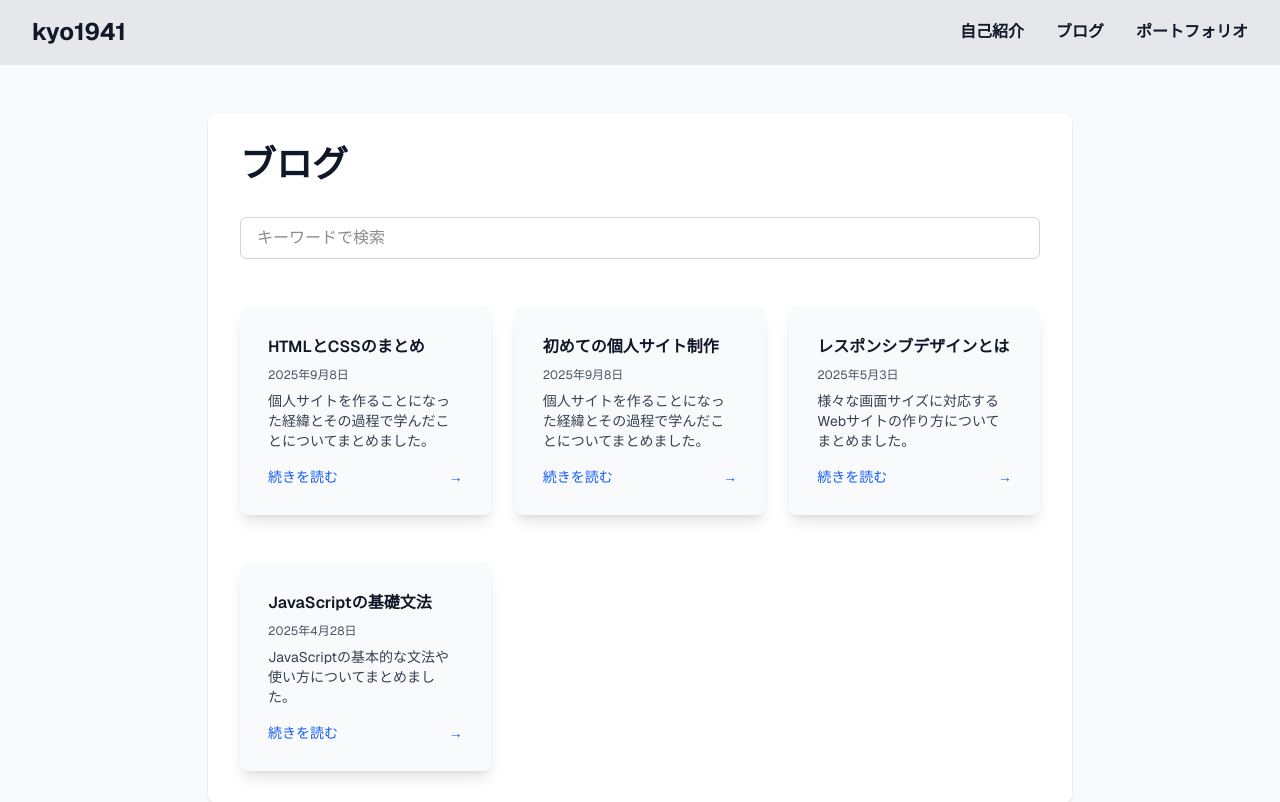
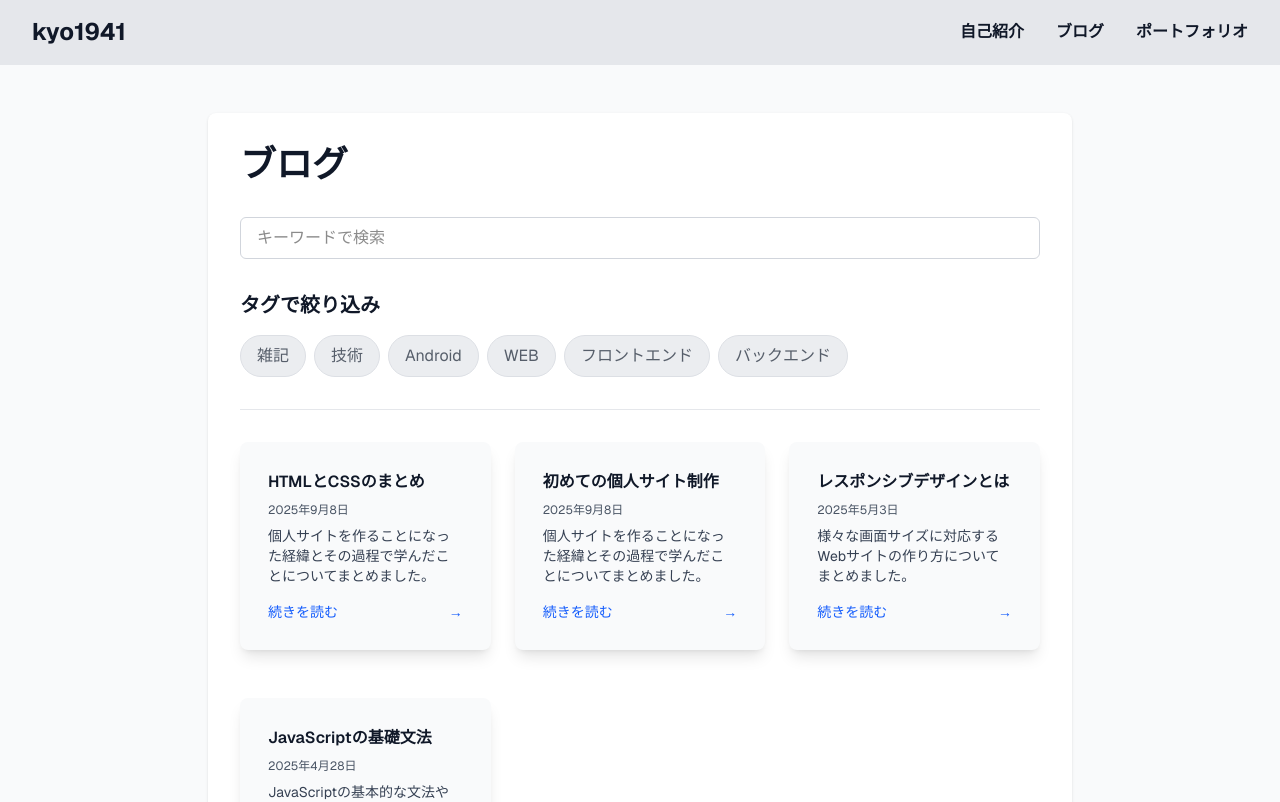
Before and after one commit to kyo1941/my-page, a Next.js app in the folder frontend/: page /blog in a window 1280 px wide. Shown: the top 802 px of the page. Built offline with nearby package versions, Linux system fonts and the light colour scheme.

Commit message:
feat: タグ選択のフロントのみ実装

```diff
--- a/frontend/src/app/blog/page.tsx
+++ b/frontend/src/app/blog/page.tsx
@@ -1,6 +1,7 @@
 import Header from "../header";
 import BlogSection from "../components/blog/BlogSection";
-import SearchSection from "../components/blog/SearchSection";
+import TextSearchSection from "../components/blog/TextSearchSection";
+import TagSearchSection from "../components/blog/TagSearchSection";
 
 export default function BlogPage() {
   return (
@@ -11,8 +12,12 @@ export default function BlogPage() {
 
           <h1 className="text-4xl font-bold mb-8 text-gray-900">ブログ</h1>
 
-          <section className="pb-6 mb-6">
-            <SearchSection />
+          <section className="pb-2 mb-2">
+            <TextSearchSection />
+          </section>
+
+          <section className="border-b border-gray-200 pb-8 mb-8">
+            <TagSearchSection />
           </section>
 
           <section>
--- /dev/null
+++ b/frontend/src/app/components/blog/TagSearchSection.tsx
@@ -0,0 +1,43 @@
+"use client";
+
+import { TAGS, Tag } from "../../data/tagData";
+import { useState } from "react";
+
+interface TagSearchSectionProps {
+  onTagSelect?: (tags: Tag[]) => void;
+}
+
+export default function TagSearchSection({ onTagSelect = () => {} }: TagSearchSectionProps) {
+  const [selectedTags, setSelectedTags] = useState<Tag[]>([]);
+
+  const handleTagClick = (tag: Tag) => {
+    const newSelectedTags = selectedTags.includes(tag)
+      ? selectedTags.filter((t) => t !== tag)
+      : [...selectedTags, tag];
+    setSelectedTags(newSelectedTags);
+    onTagSelect(newSelectedTags);
+  };
+
+  return (
+    <div>
+        <div className="mt-6">
+            <h2 className="text-xl font-semibold mb-4 text-gray-900">タグで絞り込み</h2>
+            <div className="flex flex-wrap gap-2">
+                {TAGS.map((tag) => (
+                    <button
+                        key={tag}
+                        onClick={() => handleTagClick(tag)}
+                        className={`px-4 py-2 rounded-full border transition-colors duration-300 ${
+                            selectedTags.includes(tag)
+                                ? 'bg-blue-600 text-white border-blue-600'
+                                : 'bg-gray-200 text-gray-800 border-gray-300 hover:bg-gray-200 opacity-75'
+                        }`}
+                    >
+                        {tag}
+                    </button>
+                ))}
+            </div>
+        </div>
+    </div>
+  );
+}
--- a/frontend/src/app/components/blog/SearchSection.tsx
+++ b/frontend/src/app/components/blog/TextSearchSection.tsx
@@ -1,5 +1,5 @@
 // TODO: 実際に検索する機能を実装する
-export default function SearchSection() {
+export default function TextSearchSection() {
   return (
     <div>
         <div className="mt-6">
--- /dev/null
+++ b/frontend/src/app/data/tagData.ts
@@ -0,0 +1,2 @@
+export const TAGS = ["雑記", "技術", "Android", "WEB", "フロントエンド", "バックエンド"] as const;
+export type Tag = (typeof TAGS)[number];
```
